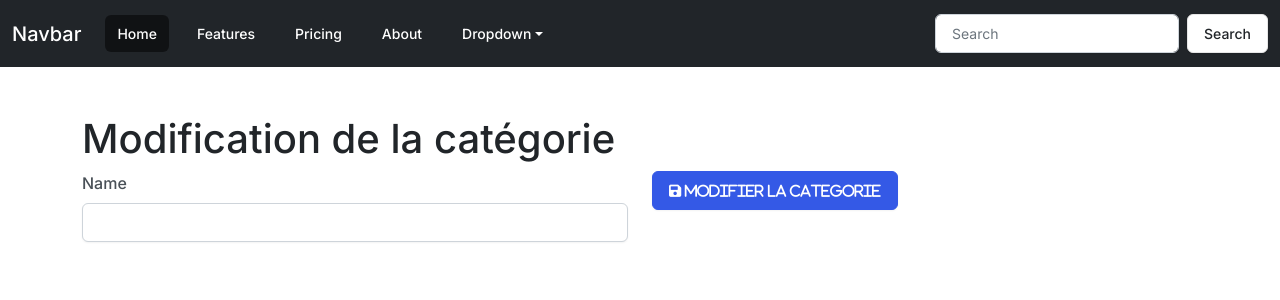
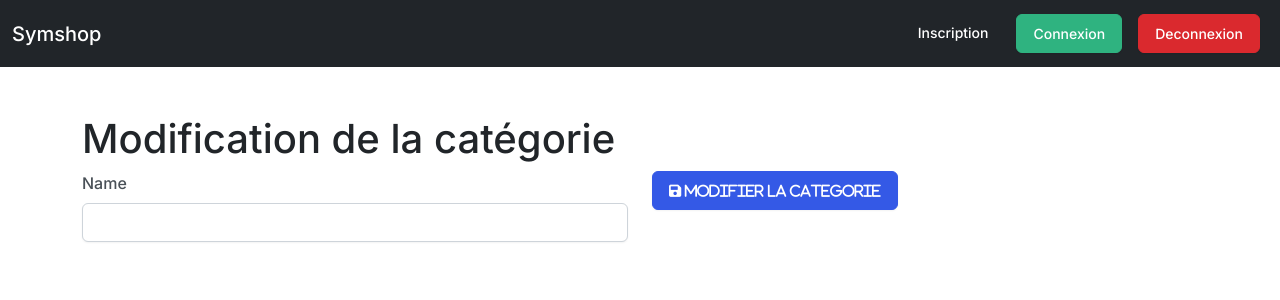
Before and after one commit to dragent/Ultimate_symfony, a Symfony app: template templates/category/edit.html.twig in a window 1280 px wide. Shown: the top 300 px of the page. Run offline with Twig, Linux system fonts and the light colour scheme; the template is opened without the code that fills it, so the values that code supplies are empty; form fields are guessed from the names that the template uses; some libraries are stand-ins or nearby versions.

Commit message:
mise à jour de la navBar

```diff
--- a/src/Form/CategoryType.php
+++ b/src/Form/CategoryType.php
@@ -21,7 +21,7 @@ class CategoryType extends AbstractType
                     "attr" => [
                         "placeholder" => "Tapez le nom du produit"
                     ],
-                    "required" => true
+                    "required" => false
                 ]
             );
     }
--- /dev/null
+++ b/templates/category/_menu.html.twig
@@ -0,0 +1,6 @@
+{% for category in categories %}
+
+	<li class="nav-item">
+		<a class="nav-link" href="/{{category.slug}}">{{category.name}}</a>
+	</li>
+{% endfor %}
--- a/templates/shared/_navbar.html.twig
+++ b/templates/shared/_navbar.html.twig
@@ -1,41 +1,34 @@
 <nav class="navbar navbar-expand-lg navbar-dark bg-dark">
 	<div class="container-fluid">
-		<a class="navbar-brand" href="#">Navbar</a>
+		<a class="navbar-brand" href="/">Symshop</a>
 		<button class="navbar-toggler" type="button" data-bs-toggle="collapse" data-bs-target="#navbarColor02" aria-controls="navbarColor02" aria-expanded="false" aria-label="Toggle navigation">
 			<span class="navbar-toggler-icon"></span>
 		</button>
 
 		<div class="collapse navbar-collapse" id="navbarColor02">
-			<ul class="navbar-nav me-auto">
+			<ul
+				class="navbar-nav me-auto">
+				{# {{render(controller('App\\Controller\\CategoryController::renderMenuList'))}} #}
+				{% for category in categoryRepository.findAll() %}
+
+					<li class="nav-item">
+						<a class="nav-link" href="/{{category.slug}}">{{category.name}}</a>
+					</li>
+				{% endfor %}
+			</ul>
+
+
+			<ul class="navbar-nav">
 				<li class="nav-item">
-					<a class="nav-link active" href="#">Home
-						<span class="visually-hidden">(current)</span>
-					</a>
+					<a href="#" class="nav-link">Inscription</a>
 				</li>
 				<li class="nav-item">
-					<a class="nav-link" href="#">Features</a>
+					<a href="#" class="btn btn-success">Connexion</a>
 				</li>
 				<li class="nav-item">
-					<a class="nav-link" href="#">Pricing</a>
-				</li>
-				<li class="nav-item">
-					<a class="nav-link" href="#">About</a>
-				</li>
-				<li class="nav-item dropdown">
-					<a class="nav-link dropdown-toggle" data-bs-toggle="dropdown" href="#" role="button" aria-haspopup="true" aria-expanded="false">Dropdown</a>
-					<div class="dropdown-menu">
-						<a class="dropdown-item" href="#">Action</a>
-						<a class="dropdown-item" href="#">Another action</a>
-						<a class="dropdown-item" href="#">Something else here</a>
-						<div class="dropdown-divider"></div>
-						<a class="dropdown-item" href="#">Separated link</a>
-					</div>
+					<a href="#" class="btn btn-danger">Deconnexion</a>
 				</li>
 			</ul>
-			<form class="d-flex">
-				<input class="form-control me-sm-2" type="text" placeholder="Search">
-				<button class="btn btn-secondary my-2 my-sm-0" type="submit">Search</button>
-			</form>
 		</div>
 	</div>
 </nav>
```
Also changed, not shown: src/Controller/CategoryController.php (+17 -2 lines), src/Entity/Category.php (+6 -3 lines), 1 other file.
